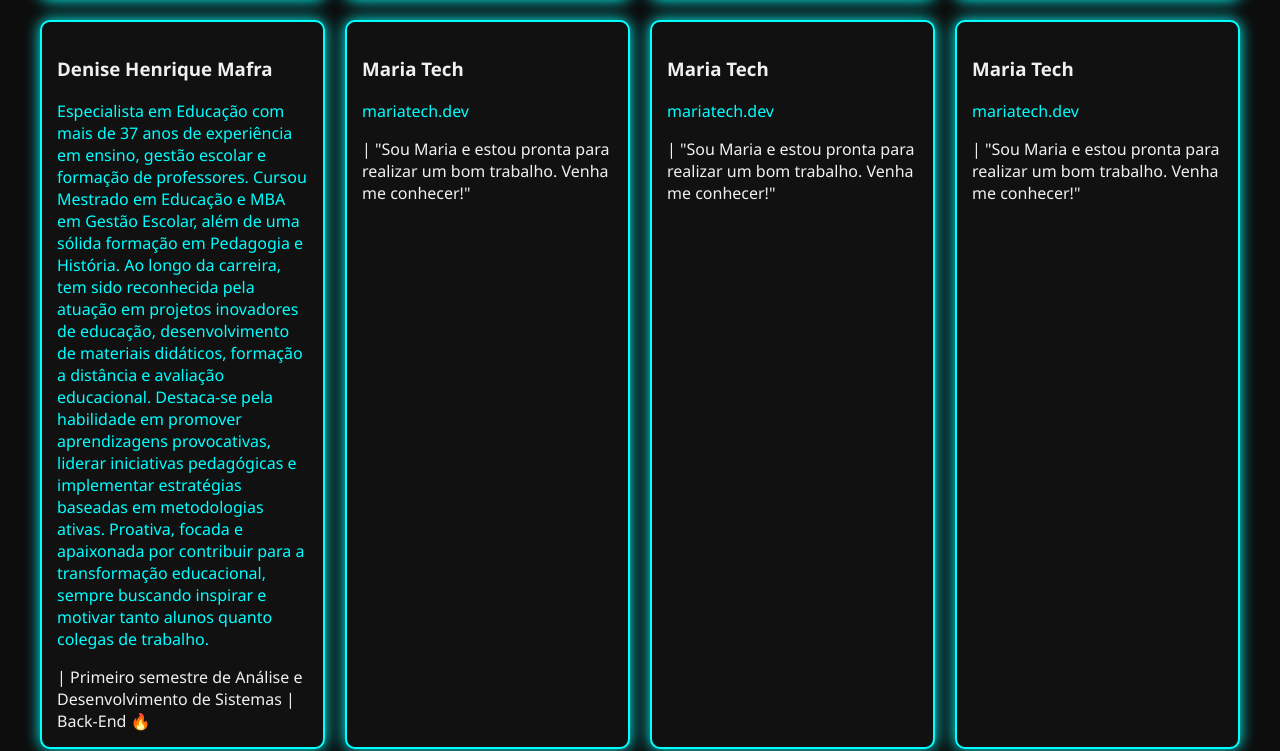
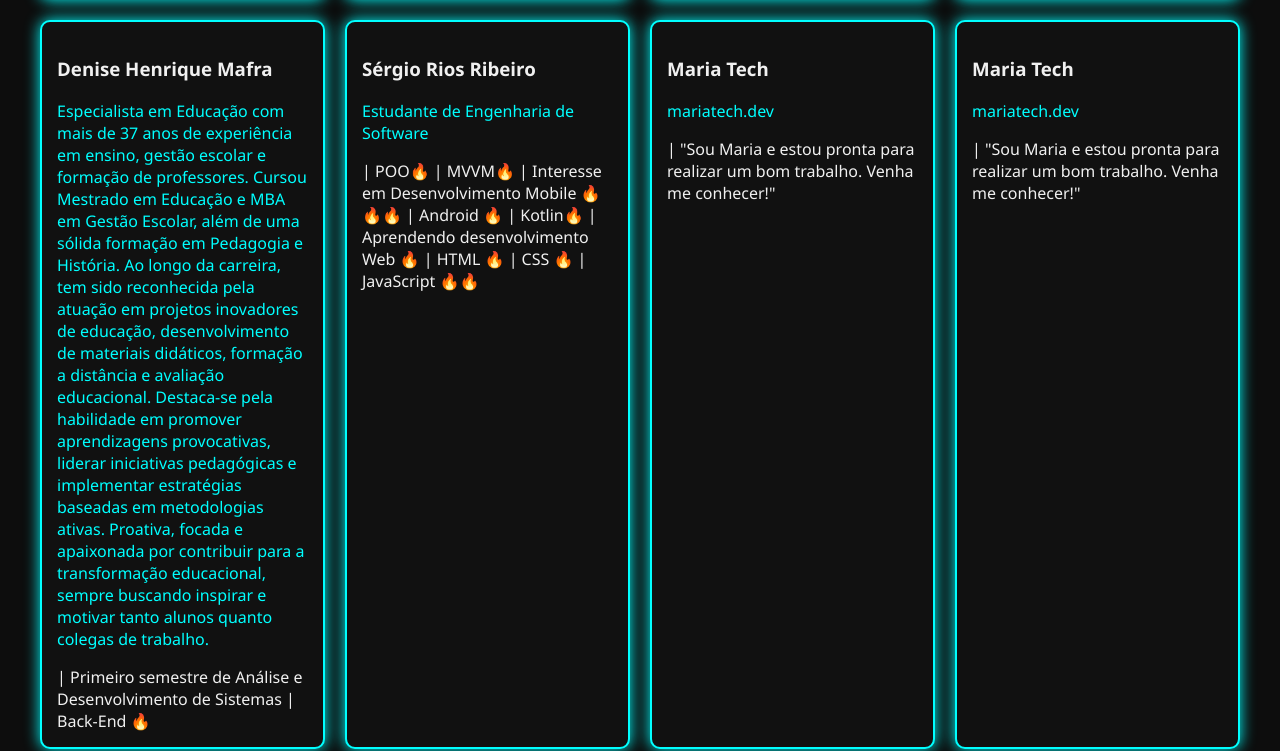
Before and after one commit to junior670/Hub-de-Portf-lios-Profissionais, a plain HTML site: page index.html in a window 1280 px wide. Shown: the part 2239-2990 px from the top of the page. Drawn offline with Linux system fonts and the light colour scheme.

Commit message:
Update index.html

```diff
--- a/index.html
+++ b/index.html
@@ -253,8 +253,8 @@
         </div>
 
         <div class="card">
-          <h3>Maria Tech</h3>
-          <p><a href="https://mariatech.dev" target="_blank">mariatech.dev</a></p> | "Sou Maria e estou pronta para realizar um bom trabalho. Venha me conhecer!"
+          <h3>Sérgio Rios Ribeiro</h3>
+          <p><a href="https://www.linkedin.com/in/sergio-rios-ribeiro/" target="_blank">Estudante de Engenharia de Software </a></p> | POO🔥 | MVVM🔥 | Interesse em Desenvolvimento Mobile 🔥🔥🔥 | Android 🔥 | Kotlin🔥 | Aprendendo desenvolvimento Web 🔥 | HTML 🔥 | CSS 🔥 | JavaScript 🔥🔥
         </div>
 
         <div class="card">
```
